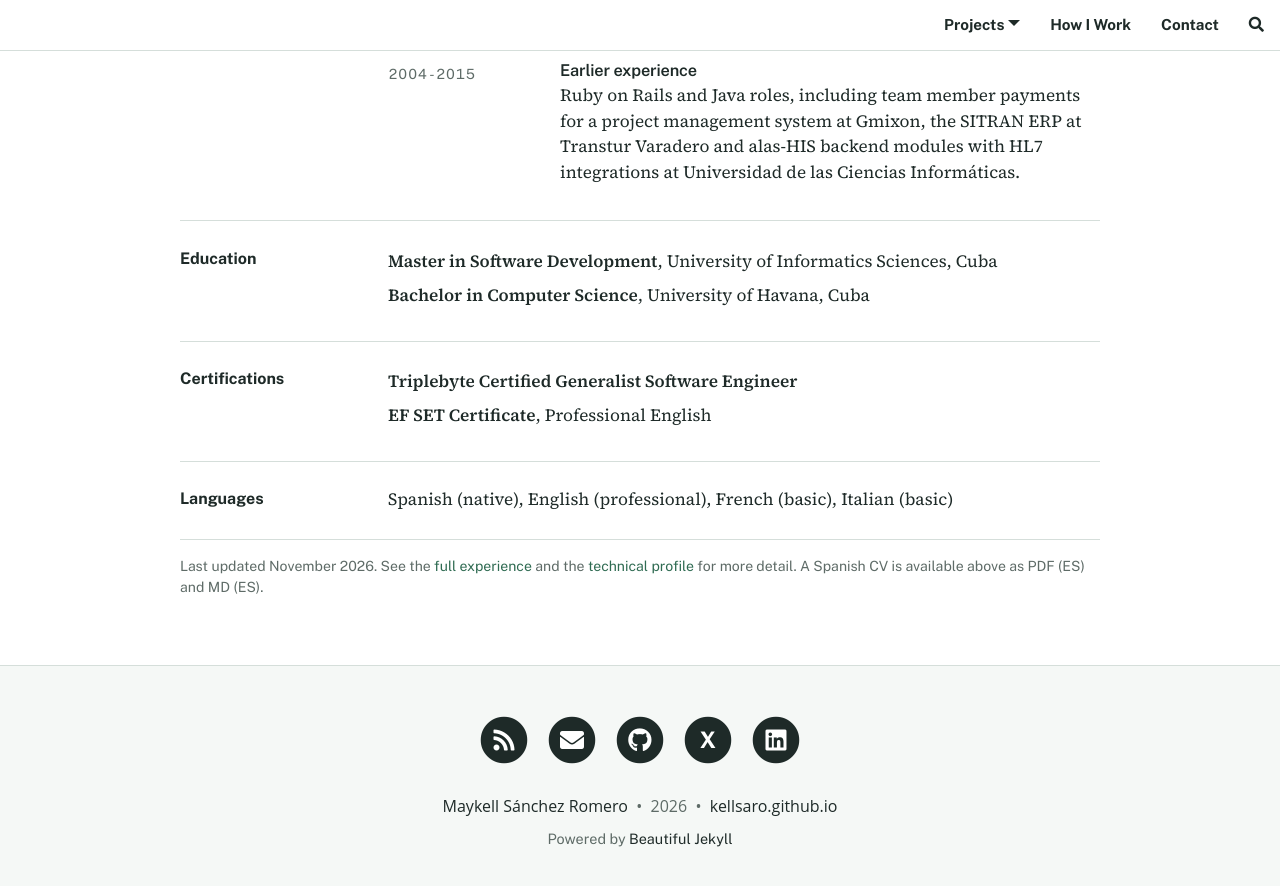
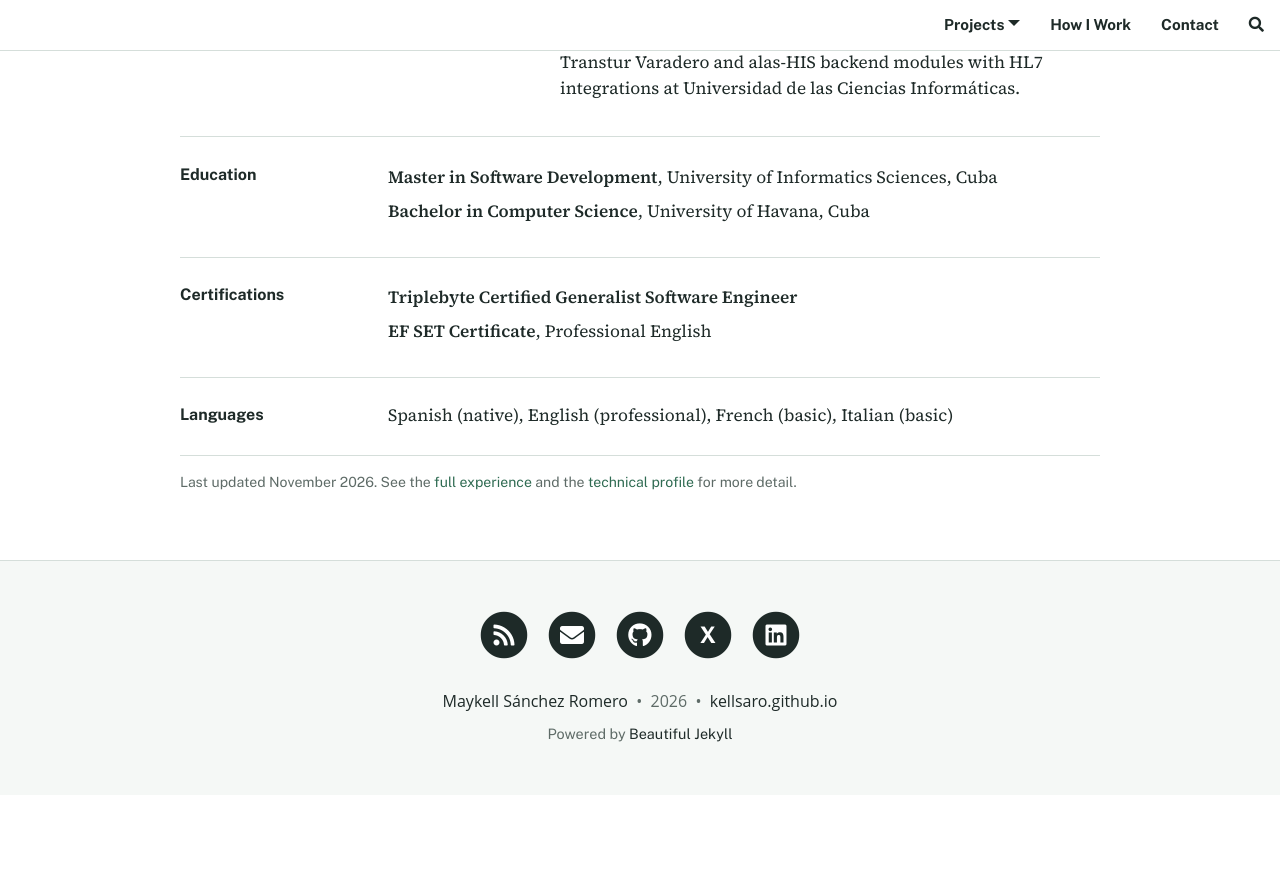
Before and after one commit to kellsaro/kellsaro.github.io, a Jekyll site: the page built from index.md, in a window 1280 px wide and 900 px high, scrolled down 3870 px. Shown: the top 886 px of the window. Built offline with Jekyll 4.4.1, drawn with Linux system fonts in a browser that asks for light colours; nearby versions of some CDN libraries; comment, search, counter and statistics services are not loaded; after the commit the page ends 4665 px from its top, so only the background shows below that; some of the changed text lies outside the part shown.

```diff
--- a/index.md
+++ b/index.md
@@ -70,6 +71,7 @@ css: ["/assets/css/resume.css"]
   <a class="resume-button" href="{{ '/assets/docs/Maykell-Sanchez-Romero-CV.md' | absolute_url }}" download>MD (EN)</a>
   <a class="resume-button" href="{{ '/assets/docs/Maykell-Sanchez-Romero-CV-ES.md' | absolute_url }}" download>MD (ES)</a>
 </div>
+{% endcomment %}
 
 <section class="resume-section resume-screen-only" aria-labelledby="at-a-glance">
   <h2 id="at-a-glance">At a glance</h2>
@@ -172,4 +174,4 @@ css: ["/assets/css/resume.css"]
   <p class="resume-plain-line">{% for lang in resume.languages %}{{ lang.name }} ({{ lang.level | downcase }}){% unless forloop.last %}, {% endunless %}{% endfor %}</p>
 </section>
 
-<p class="resume-footnote resume-screen-only">Last updated {{ site.time | date: "%B %Y" }}. See the <a href="{{ '/experience/' | absolute_url }}">full experience</a> and the <a href="{{ '/technical-expertise/' | absolute_url }}">technical profile</a> for more detail. A Spanish CV is available above as PDF (ES) and MD (ES).</p>
+<p class="resume-footnote resume-screen-only">Last updated {{ site.time | date: "%B %Y" }}. See the <a href="{{ '/experience/' | absolute_url }}">full experience</a> and the <a href="{{ '/technical-expertise/' | absolute_url }}">technical profile</a> for more detail.</p>
```
Also changed, not shown: other parts of index.md (+1 -0 lines).
